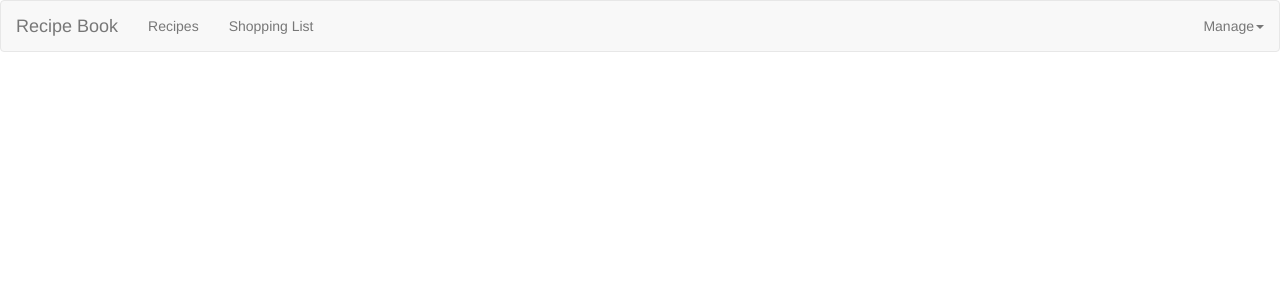
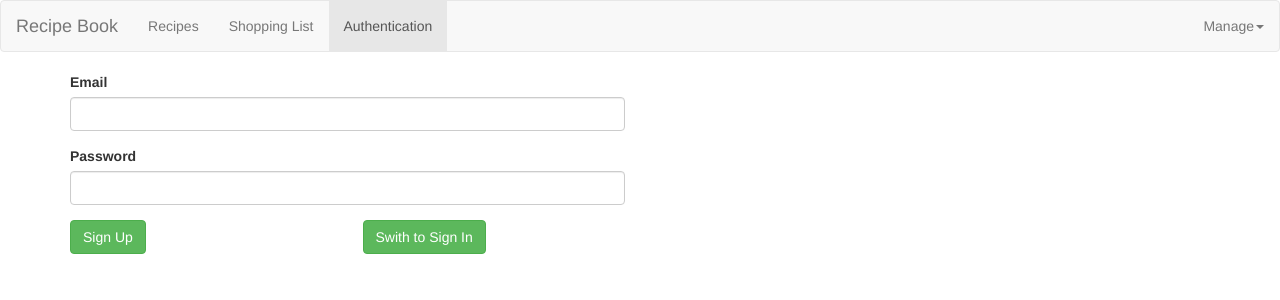
Before and after one commit to maroucode/delicious-ui, an Angular app: page /auth in a window 1280 px wide. Before the commit this address led to /. Shown: the top 300 px of the page. Built offline with nearby package versions, Linux system fonts and the light colour scheme.

Commit message:
authentication form #9

```diff
--- a/src/app/app-routing.module.ts
+++ b/src/app/app-routing.module.ts
@@ -6,14 +6,34 @@ import { RecipeDetailComponent } from './recipes/recipe-detail/recipe-detail.com
 import { RecipeEditComponent } from './recipes/recipe-edit/recipe-edit.component';
 import { RecipeStarterComponent } from './recipes/recipe-starter/recipe-starter.component';
 import { RecipesResolverService } from './shared/recipes-resolver.service';
+import { AuthComponent } from './auth/auth.component';
 
-const routes: Routes = [{ path: '', redirectTo: 'recipes', pathMatch: 'full' },
-{ path: 'recipes', component: RecipesComponent , children :[{path:'',component:RecipeStarterComponent},{path:'new',component:RecipeEditComponent},{path:':index',component:RecipeDetailComponent, resolve:[RecipesResolverService]},{path:':index/edit',component:RecipeEditComponent,resolve:[RecipesResolverService]}]},
-{ path: 'shopping-list', component: ShoppingListComponent }
+const routes: Routes = [
+  { path: '', redirectTo: 'recipes', pathMatch: 'full' },
+  {
+    path: 'recipes',
+    component: RecipesComponent,
+    children: [
+      { path: '', component: RecipeStarterComponent },
+      { path: 'new', component: RecipeEditComponent },
+      {
+        path: ':index',
+        component: RecipeDetailComponent,
+        resolve: [RecipesResolverService],
+      },
+      {
+        path: ':index/edit',
+        component: RecipeEditComponent,
+        resolve: [RecipesResolverService],
+      },
+    ],
+  },
+  {path : 'auth', component : AuthComponent},
+  { path: 'shopping-list', component: ShoppingListComponent },
 ];
 
 @NgModule({
   imports: [RouterModule.forRoot(routes)],
-  exports: [RouterModule]
+  exports: [RouterModule],
 })
-export class AppRoutingModule { }
+export class AppRoutingModule {}
--- a/src/app/app.module.ts
+++ b/src/app/app.module.ts
@@ -18,6 +18,7 @@ import { ShoppingListService } from './shopping-list/shopping-list.service';
 import { RecipeEditComponent } from './recipes/recipe-edit/recipe-edit.component';
 import { RecipeStarterComponent } from './recipes/recipe-starter/recipe-starter.component';
 import { RecipeService } from './recipes/recipe.service';
+import { AuthComponent } from './auth/auth.component';
 
 @NgModule({
   declarations: [
@@ -31,7 +32,8 @@ import { RecipeService } from './recipes/recipe.service';
     RecipeDetailComponent,
     DropDownDirective,
     RecipeEditComponent,
-    RecipeStarterComponent
+    RecipeStarterComponent,
+    AuthComponent
   ],
   imports: [
     BrowserModule,
--- /dev/null
+++ b/src/app/auth/auth.component.html
@@ -0,0 +1,23 @@
+<div class="row" style="align-content: center;">
+	<div class="col-xs-12  col-md-6">
+		<form>
+			<div class="form-row align-items-center">
+				<div class="form-group">
+					<label for="email">Email</label>
+					<input type="text" class="form-control" name="email" id="email" email required>
+				</div>
+				<div class="form-group">
+					<label for="password">Password</label>
+					<input type="password" class="form-control" name="password" id="password" required>
+				</div>
+				<div class="row">
+					<div class="col-xs-6"><button type="submit"
+							class="btn btn-success">{{isSignInMode ? "Sign In" : "Sign Up"}}</button></div>
+					<div class="col-xs-6"><button type="button" (click)="switchMode()"
+							class="btn btn-success">{{isSignInMode ? "Switch to Sign Up" : "Swith to Sign In"}}</button>
+					</div>
+				</div>
+			</div>
+		</form>
+	</div>
+</div>
--- /dev/null
+++ b/src/app/auth/auth.component.ts
@@ -0,0 +1,22 @@
+import { Component, OnInit } from '@angular/core';
+
+@Component({
+  selector: 'app-auth',
+  templateUrl: './auth.component.html',
+  styleUrls: ['./auth.component.css']
+})
+export class AuthComponent implements OnInit
+{
+
+  isSignInMode: boolean = false;
+  constructor() { }
+
+  ngOnInit(): void
+  {
+  }
+  switchMode()
+  {
+    this.isSignInMode = !this.isSignInMode;
+  }
+
+}
--- a/src/app/header/header.component.html
+++ b/src/app/header/header.component.html
@@ -8,6 +8,7 @@
             <ul class="nav navbar-nav" >
                 <li routerLinkActive="active"><a routerLink='recipes'  >Recipes</a></li>
                 <li routerLinkActive="active"><a routerLink='shopping-list' >Shopping List</a></li>
+                <li routerLinkActive="active"><a routerLink='auth' >Authentication</a></li>
             </ul>
             <ul class="nav navbar-nav navbar-right">
                 <li class="dropdown" dropDownButton>
```
Also changed, not shown: src/app/auth/authentication.service.ts (added, +9 -0 lines), src/app/auth/auth.component.css (added).
